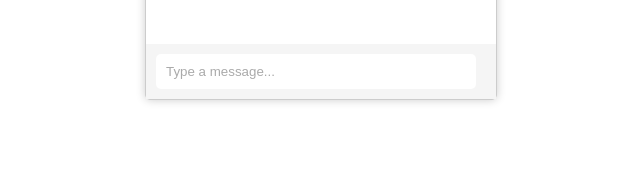
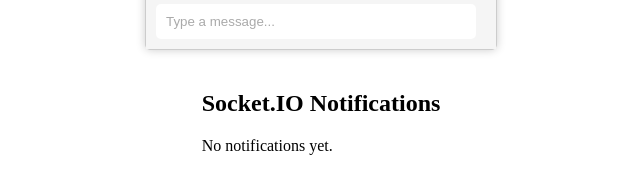
Before and after one commit to Lenghub1/front_v2, a React (Vite) app: page / in a window 1280 px wide. Shown: the part 592-786 px from the top of the page, without its empty margins (319-959 px from the left). Built offline with nearby package versions, Linux system fonts and the light colour scheme; no server answers.

Commit message:
new socket

```diff
--- a/package.json
+++ b/package.json
@@ -12,7 +12,8 @@
   "dependencies": {
     "axios": "^1.6.0",
     "react": "^18.2.0",
-    "react-dom": "^18.2.0"
+    "react-dom": "^18.2.0",
+    "socket.io-client": "^4.7.2"
   },
   "devDependencies": {
     "@types/react": "^18.2.15",
--- a/src/App.jsx
+++ b/src/App.jsx
@@ -1,11 +1,13 @@
 import React from 'react';
 import Chatbot from './chatbot';
 import './App.css'
+import SocketTest from './notif';
 function App() {
   return (
     <div className='screen'>
       <h1> Rukhak bot</h1>
       <Chatbot />
+      <SocketTest />
     </div>
   );
 }
--- /dev/null
+++ b/src/Notif.jsx
@@ -0,0 +1,44 @@
+import React, { useEffect, useState } from 'react';
+import io from 'socket.io-client';
+
+const SocketTest = () => {
+  const [notification, setNotification] = useState('');
+
+  useEffect(() => {
+    const socket = io("http://localhost:4000/"); // Replace with your server URL
+
+    socket.on('connect', () => {
+      console.log('Connected to the server via WebSocket');
+    });
+
+    socket.on('disconnect', () => {
+      console.log('Disconnected from the server via WebSocket');
+    });
+
+    socket.on('newOrder', (data) => {
+      // When a new notification is received, update the notification state
+      setNotification(data.message);
+      console.log("new order", data);
+    });
+
+    return () => {
+      socket.disconnect();
+    };
+  }, []);
+
+  return (
+    <div>
+      <h2>Socket.IO Notifications</h2>
+      {notification ? (
+        <div>
+          <p>Notification:</p>
+          <p>{notification}</p>
+        </div>
+      ) : (
+        <p>No notifications yet.</p>
+      )}
+    </div>
+  );
+};
+
+export default SocketTest;
--- a/src/chatbot.jsx
+++ b/src/chatbot.jsx
@@ -72,9 +72,7 @@
         ))}
       </div>
       {showEmptyInputWarning && (
-        <div className="empty-input-warning">
-          Please enter a message.
-        </div>
+        <div className="empty-input-warning">Please enter a message.</div>
       )}
       <div className="chat-input">
         <input
```
Also changed, not shown: 1 other file (tests, documents, lock files or other folders).
